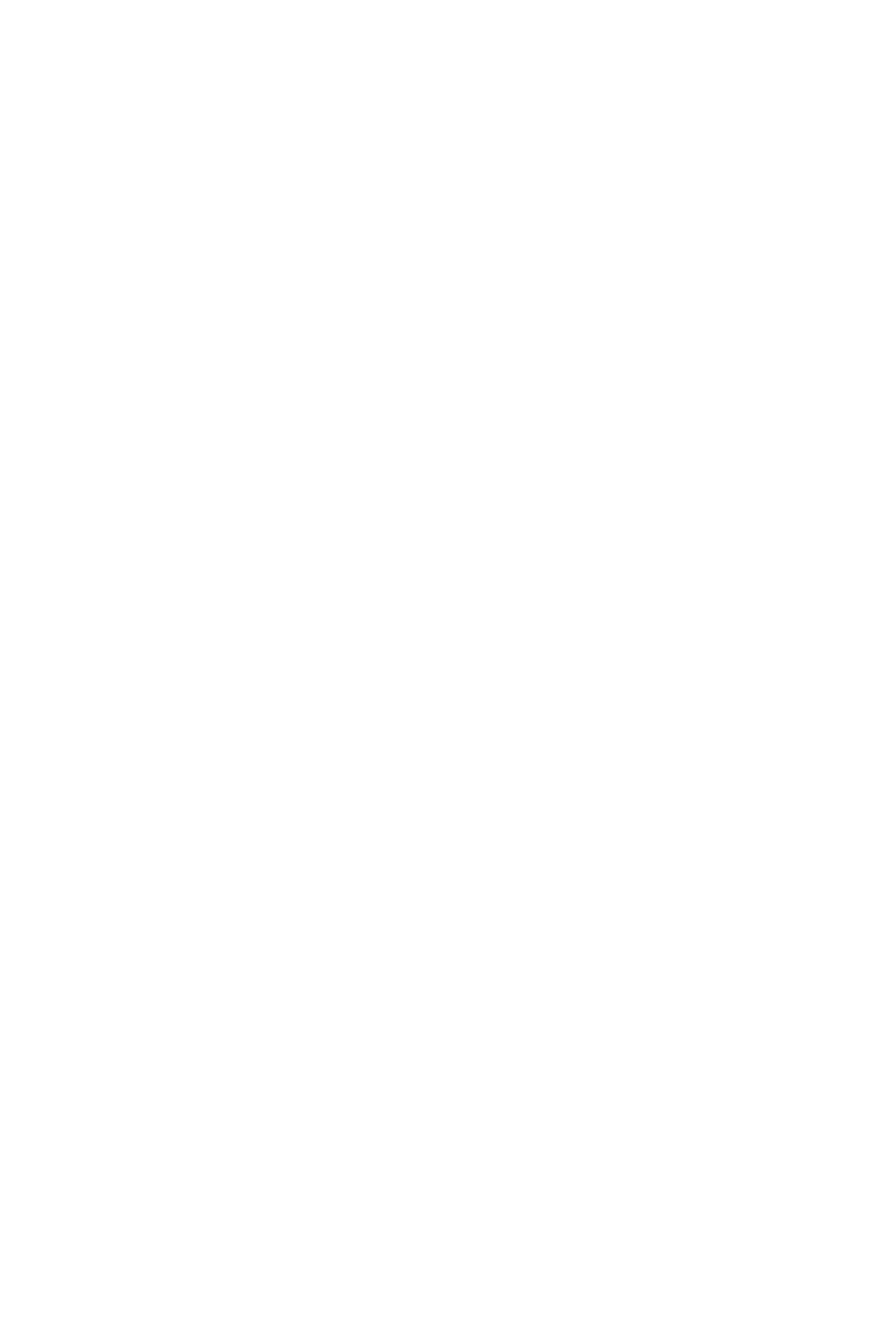
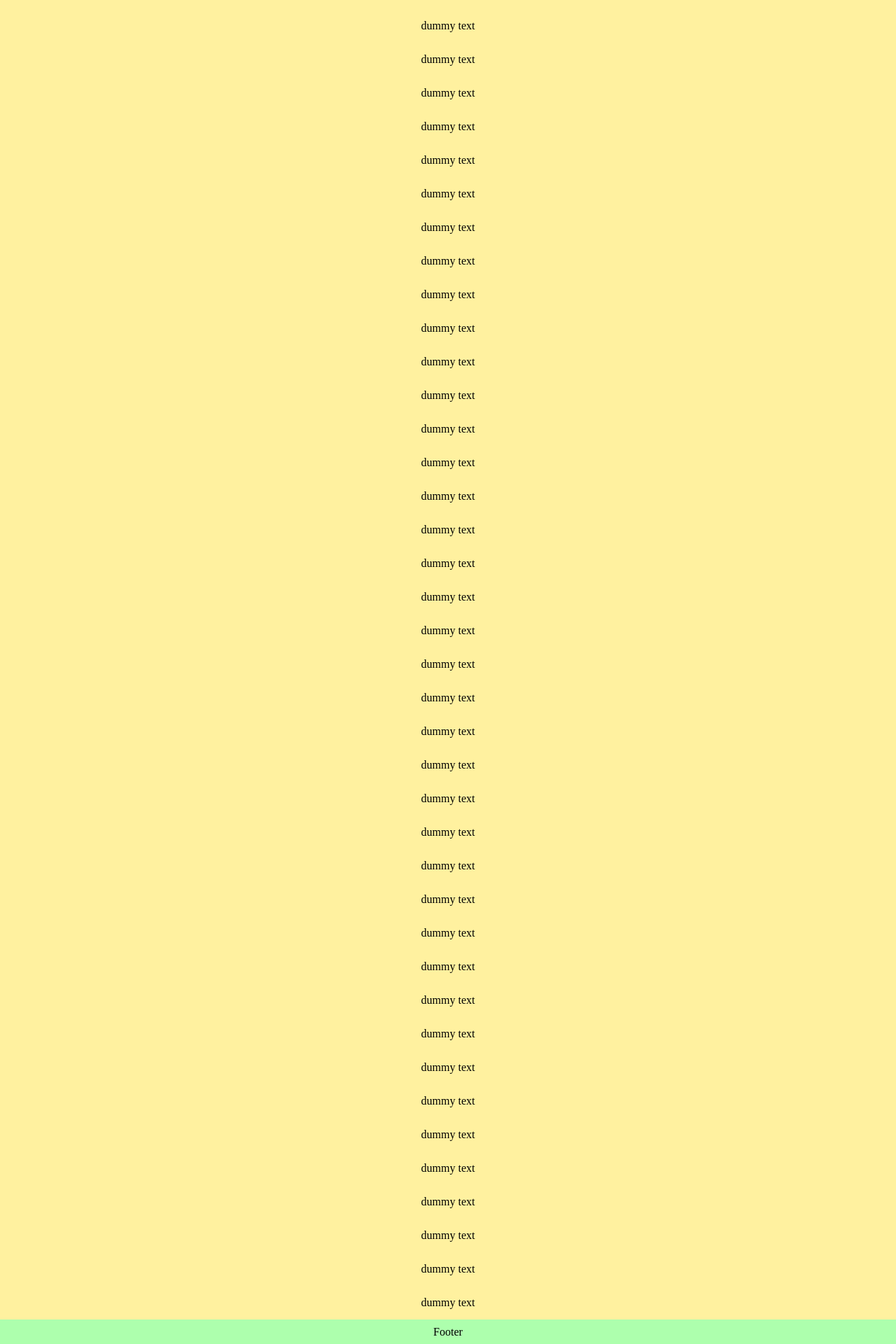
Before and after one commit to ReeveWorks/Prototype2-CommissionForm, a React (Vite) app in the folder ProtoForms/: page / in a window 1280 px wide. Shown: the part 166-2086 px from the top of the page at 70% size. Before the commit the page ends 800 px from the top, so only its background shows below. Built offline with nearby package versions, Linux system fonts and the light colour scheme.

Commit message:
v0.1 Main Page | Day 11

```diff
--- a/ProtoForms/src/components/footer/footer.css
+++ b/ProtoForms/src/components/footer/footer.css
@@ -1,5 +1,10 @@
 .footer {
     width: 100%;
     height: 35px;
-    background-color: green;
+    background-color: rgb(173, 255, 173);
+
+    display: flex;
+    position: sticky;
+    align-items: center;
+    justify-content: center;
 }
--- a/ProtoForms/src/components/footer/footer.jsx
+++ b/ProtoForms/src/components/footer/footer.jsx
@@ -4,11 +4,9 @@ import './footer.css'
 function Footer() {
 
   return (
-    <>
-      <div className='footer'>
-
-      </div>
-    </>
+    <div className='footer'>
+      Footer
+    </div>
   )
 }
 
--- a/ProtoForms/src/components/header/header.css
+++ b/ProtoForms/src/components/header/header.css
@@ -1,7 +1,7 @@
 .header{
     width: 100%;
     height: 35px;
-    background-color: blue;
+    background-color: rgb(153, 209, 255);
 
     display: flex;
     position: sticky;
--- a/ProtoForms/src/components/header/header.jsx
+++ b/ProtoForms/src/components/header/header.jsx
@@ -19,11 +19,9 @@ function Header() {
   // const dispatch = useDispatch();
 
   return (
-    <>
-      <div className='header'>
-
-      </div>
-    </>
+    <div className='header'>
+      Header
+    </div>
   )
 }
 
--- a/ProtoForms/src/components/mainPage/mainPage.css
+++ b/ProtoForms/src/components/mainPage/mainPage.css
@@ -1,5 +1,5 @@
 .mainPage {
-    background-color: red;
+    background-color: rgb(255, 241, 159);
     height: 100%;
     width: 100%;
 }
--- a/ProtoForms/src/components/mainPage/mainPage.jsx
+++ b/ProtoForms/src/components/mainPage/mainPage.jsx
@@ -13,7 +13,132 @@ function mainPage() {
   return (
     <>
       <div className='mainPage'>
-
+        <br></br>
+        <p>dummy text</p>
+        <br></br>
+        <br></br>
+        <p>dummy text</p>
+        <br></br>
+        <br></br>
+        <p>dummy text</p>
+        <br></br>
+        <br></br>
+        <p>dummy text</p>
+        <br></br>
+        <br></br>
+        <p>dummy text</p>
+        <br></br>
+        <br></br>
+        <p>dummy text</p>
+        <br></br>
+        <br></br>
+        <p>dummy text</p>
+        <br></br>
+        <br></br>
+        <p>dummy text</p>
+        <br></br>
+        <br></br>
+        <p>dummy text</p>
+        <br></br>
+        <br></br>
+        <p>dummy text</p>
+        <br></br>
+        <br></br>
+        <p>dummy text</p>
+        <br></br>
+        <br></br>
+        <p>dummy text</p>
+        <br></br>
+        <br></br>
+        <p>dummy text</p>
+        <br></br>
+        <br></br>
+        <p>dummy text</p>
+        <br></br>
+        <br></br>
+        <p>dummy text</p>
+        <br></br>
+        <br></br>
+        <p>dummy text</p>
+        <br></br>
+        <br></br>
+        <p>dummy text</p>
+        <br></br>
+        <br></br>
+        <p>dummy text</p>
+        <br></br>
+        <br></br>
+        <p>dummy text</p>
+        <br></br>
+        <br></br>
+        <p>dummy text</p>
+        <br></br>
+        <br></br>
+        <p>dummy text</p>
+        <br></br>
+        <br></br>
+        <p>dummy text</p>
+        <br></br>
+        <br></br>
+        <p>dummy text</p>
+        <br></br>
+        <br></br>
+        <p>dummy text</p>
+        <br></br>
+        <br></br>
+        <p>dummy text</p>
+        <br></br>
+        <br></br>
+        <p>dummy text</p>
+        <br></br>
+        <br></br>
+        <p>dummy text</p>
+        <br></br>
+        <br></br>
+        <p>dummy text</p>
+        <br></br>
+        <br></br>
+        <p>dummy text</p>
+        <br></br>
+        <br></br>
+        <p>dummy text</p>
+        <br></br>
+        <br></br>
+        <p>dummy text</p>
+        <br></br>
+        <br></br>
+        <p>dummy text</p>
+        <br></br>
+        <br></br>
+        <p>dummy text</p>
+        <br></br>
+        <br></br>
+        <p>dummy text</p>
+        <br></br>
+        <br></br>
+        <p>dummy text</p>
+        <br></br>
+        <br></br>
+        <p>dummy text</p>
+        <br></br>
+        <br></br>
+        <p>dummy text</p>
+        <br></br>
+        <br></br>
+        <p>dummy text</p>
+        <br></br>
+        <br></br>
+        <p>dummy text</p>
+        <br></br>
+        <br></br>
+        <p>dummy text</p>
+        <br></br>
+        <br></br>
+        <p>dummy text</p>
+        <br></br>
+        <br></br>
+        <p>dummy text</p>
+        <br></br>
       </div>
     </>
   )
```
